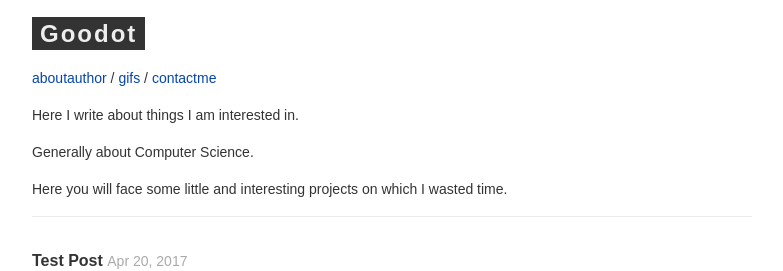
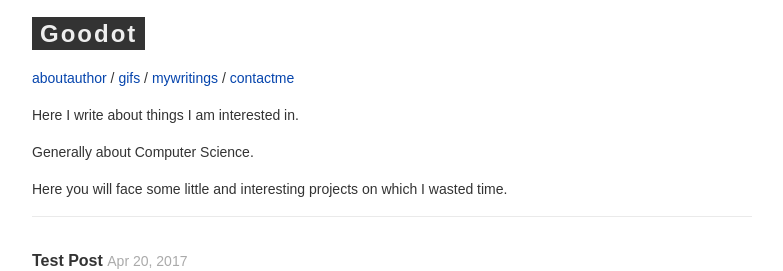
Before and after one commit to goodot/goodot.github.io, a Jekyll site: the page built from index.html, in a window 1280 px wide. Shown: the top 271 px of the page, without its empty margins (8-791 px from the left). Built offline with Jekyll 4.4.1, drawn with Linux system fonts in a browser that asks for light colours; some web fonts are replaced.

Commit message:
Updated nav.html

```diff
--- a/_includes/nav.html
+++ b/_includes/nav.html
@@ -1 +1 @@
-<p class="site-nav"><a href="{{ '/about' | prepend: site.baseurl | prepend: site.url }}">aboutauthor</a> / <a href="{{ '/gifs' | prepend: site.baseurl | prepend: site.url }}">gifs</a> / <a href="{{ '/contact' | prepend: site.baseurl | prepend: site.url }}">contactme</a>
+<p class="site-nav"><a href="{{ '/about' | prepend: site.baseurl | prepend: site.url }}">aboutauthor</a> / <a href="{{ '/gifs' | prepend: site.baseurl | prepend: site.url }}">gifs</a> / <a href="{{ '/mywritings' | prepend: site.baseurl | prepend: site.url }}">mywritings</a> / <a href="{{ '/contact' | prepend: site.baseurl | prepend: site.url }}">contactme</a>
```
